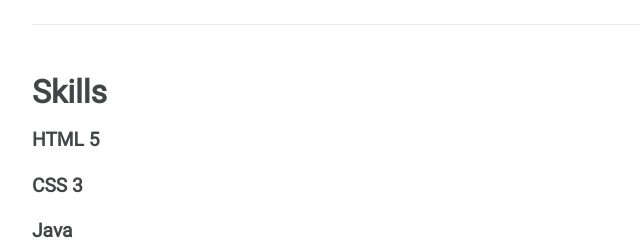
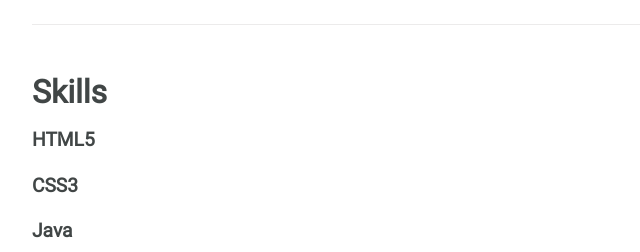
Before and after one commit to shevelevbv/rsschool-cv, a plain HTML site: page index.html in a window 1280 px wide. Shown: the part 1080-1332 px from the top of the page, 192-832 px from the left. Drawn offline with Linux system fonts and the light colour scheme.

Commit message:
feat: update index.html

```diff
--- a/index.html
+++ b/index.html
@@ -59,8 +59,8 @@
           <div>
             <h2>Skills</h2>
             <ul>
-              <li><p class="specifier">HTML 5</p></li>
-              <li><p class="specifier">CSS 3</p></li>
+              <li><p class="specifier">HTML5</p></li>
+              <li><p class="specifier">CSS3</p></li>
               <li><p class="specifier">Java</p></li>
               <li><p class="specifier">OOP</p></li>
               <li><p class="specifier">SQL</p></li>
```
